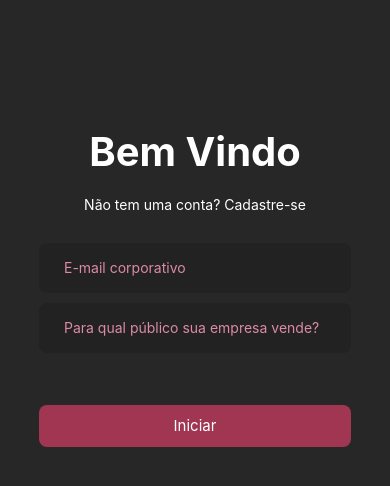
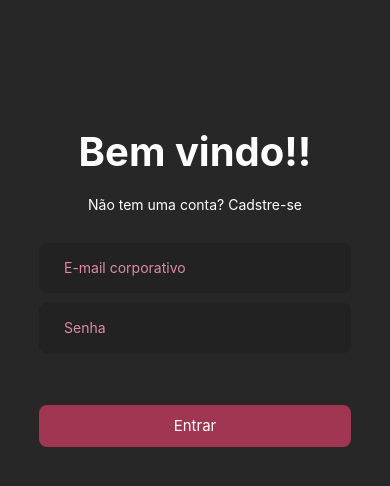
Before and after one commit to Emii2003/Sprint2Mobile, a React Native app: screen /Login in a window 390 px wide. Shown: the top 486 px of the page. Built offline with nearby package versions, Linux system fonts and the light colour scheme.

Commit message:
Configurando onboarding swipper

```diff
--- a/App.js
+++ b/App.js
@@ -14,8 +14,8 @@ function MyStack() {
   return (
   <Stack.Navigator headerMode="none">
     <Stack.Screen name="Oboarding" component = {OnboardingScreen}/>
+    <Stack.Screen name="Login" component = {Login}/>
     <Stack.Screen name="Home" component = {Home}/>
-    <Stack.Screen name="Login" component = {Login}/>
   </Stack.Navigator>
   )
 }
--- /dev/null
+++ b/components/Input.js
@@ -0,0 +1,27 @@
+import { StatusBar } from 'expo-status-bar';
+import { StyleSheet, Text, View, TouchableOpacity, Image, TextInput } from 'react-native';
+
+const Input = props => {
+    return (
+        <View>
+            <TextInput
+            style={styles.input}
+            placeholder= {props.placeholder}
+            />
+         </View>
+  );
+}
+
+export default Input;
+
+const styles = StyleSheet.create({
+  input: {
+    backgroundColor: '#232222',
+    width: '80vw',
+    height: 35,
+    borderRadius: 8,
+    padding: 25,
+    marginBottom: 10,
+    color: '#DC8AA8'
+  },
+});
--- a/screens/Home.js
+++ b/screens/Home.js
@@ -7,6 +7,7 @@ export default function Home({ navigation }) {
   const caminho = () =>{
     navigation.navigate("Login")
   }
+
 
     return (
         <View style={styles.container}>
@@ -22,7 +23,8 @@ export default function Home({ navigation }) {
                 {'\n'}
                 <Text> competitiva.</Text>
              </Text>
-            <ButtonDark name="Testar" caminho={caminho}/>
+
+             <ButtonDark name="Sair da sua conta" caminho={caminho}/>
          </View>
     </View>
   );
--- a/screens/Login.js
+++ b/screens/Login.js
@@ -1,35 +1,30 @@
 import { StatusBar } from 'expo-status-bar';
 import { StyleSheet, Text, View, TouchableOpacity, Image, TextInput } from 'react-native';
+import Input from '../components/Input';
+import ButtonDark from '../components/ButtonDark';
 
 export default function Login({ navigation }) {
+  const caminho = () =>{
+    navigation.navigate("Home")
+  }
     return (
         <View style={styles.container}>
 
-         <main style={styles.contentMain}>
-                <Text style = {styles.titleForm}>Bem Vindo</Text>
-                <Text style = {styles.subtitleForm}>Não tem uma conta? Cadastre-se</Text>
-            {/* Campo de e-mail */}
-                <TextInput
-                style={styles.input}
-                // value={email}
-                placeholder="E-mail corporativo"
-                keyboardType="email-address"
-                autoCapitalize="none"
+         <View style={styles.contentMain}>
+
+                <Text style = {styles.titleForm}>Bem vindo!!</Text>
+                <Text style = {styles.subtitleForm}>Não tem uma conta? Cadstre-se</Text>
+
+                <Input
+                  placeholder="E-mail corporativo"
                 />
+                <Input
+                    placeholder="Senha"
+                />
+                <ButtonDark name="Entrar" caminho={caminho}/>
+         </View>
 
-                {/* Campo de seleção de público-alvo */}
-                <TextInput
-                style={styles.input}
-                // onChangeText={setPublicoAlvo}
-                // value={publicoAlvo}
-                placeholder="Para qual público sua empresa vende?"
-                />
 
-                {/* Botão para iniciar */}
-                <TouchableOpacity style={styles.buttonDark}>
-                    <Text style={styles.buttonText}>Iniciar</Text>
-                </TouchableOpacity>
-         </main>
     </View>
   );
 }
@@ -39,25 +34,12 @@ const styles = StyleSheet.create({
     flex: 1,
     backgroundColor: '#272727',
   },
-  header:{
-    display: 'flex',
-    justifyContent:  'flex-end',
-  },
   contentMain: {
     display: 'flex',
     marginTop: '15vh',
     alignItems: 'center',
     justifyContent: 'center',
     flexDirection: 'column'
-  },
-  input: {
-    backgroundColor: '#232222',
-    width: '80%',
-    height: 35,
-    borderRadius: 8,
-    padding: 25,
-    marginBottom: 10,
-    color: '#DC8AA8'
   },
   titleForm:{
     fontSize: 40,
@@ -69,18 +51,5 @@ const styles = StyleSheet.create({
     color: '#fff',
     marginBottom: 30
   },
-  buttonDark:{
-    marginTop: '5vh',
-    backgroundColor: '#A03651',
-    width: '80vw',
-    height: '5vh',
-    justifyContent: 'center',
-    alignItems: 'center',
-    borderStyle: 'none',
-    borderRadius: '8px'
-  },
-  buttonText:{
-    color: '#fff',
-    fontSize: 15,
-  }
+
 });
--- a/screens/OnboardingScreen.js
+++ b/screens/OnboardingScreen.js
@@ -1,6 +1,8 @@
 import { StyleSheet, Image} from 'react-native';
 import Onboarding from 'react-native-onboarding-swiper';
 import ButtonDark from '../components/ButtonDark';
+import Input from '../components/Input';
+import { FaRegLightbulb } from "react-icons/fa";
 
 
 export default function OnboardingScreen({ navigation }) {
@@ -8,17 +10,32 @@ export default function OnboardingScreen({ navigation }) {
     navigation.navigate("Home")
   }
     return (
-           <Onboarding
+           <Onboarding style={styles.container}
                 pages={[
                     {
-                    backgroundColor: '#272727',
-                    title: 'Onboarding',
-                    subtitle: 'Done with React Native Onboarding Swiper',
+                      backgroundColor: '#272727',
+                      title: 'Bem vindo ao InsightIA',
+                      subtitle: "Melhore sua análise de mercado e conquiste inteligência competitiva.",
                     },
                     {
-                    backgroundColor: '#272727',
-                    title: 'Onboarding 2',
-                    subtitle: <ButtonDark name = "Eai" caminho={caminho}/>,
+                      backgroundColor: '#272727',
+                      title: 'Insira o E-mail corporativo',
+                      subtitle: <Input placeholder="E-mail corporativo"/>,
+                    },
+                    {
+                      backgroundColor: '#272727',
+                      title: 'Agora crie uma senha',
+                      subtitle: <Input placeholder="Senha"/>,
+                    },
+                    {
+                      backgroundColor: '#272727',
+                      title: 'Confirme a senha',
+                      subtitle: <Input placeholder="Confirmar"/>,
+                    },
+                    {
+                      backgroundColor: '#272727',
+                      title: 'Clique em finalizar para confirmar seus dados',
+                      subtitle: <ButtonDark name="Finalizar" caminho={caminho}/>,
                     },
                 ]}
             />
@@ -28,6 +45,5 @@ export default function OnboardingScreen({ navigation }) {
 const styles = StyleSheet.create({
   container:{
     flex: 1,
-    backgroundColor: '#272727',
   }
 });
```
Also changed, not shown: components/Form.js (deleted, +0 -85 lines), 1 other file (tests, documents, lock files or other folders).
